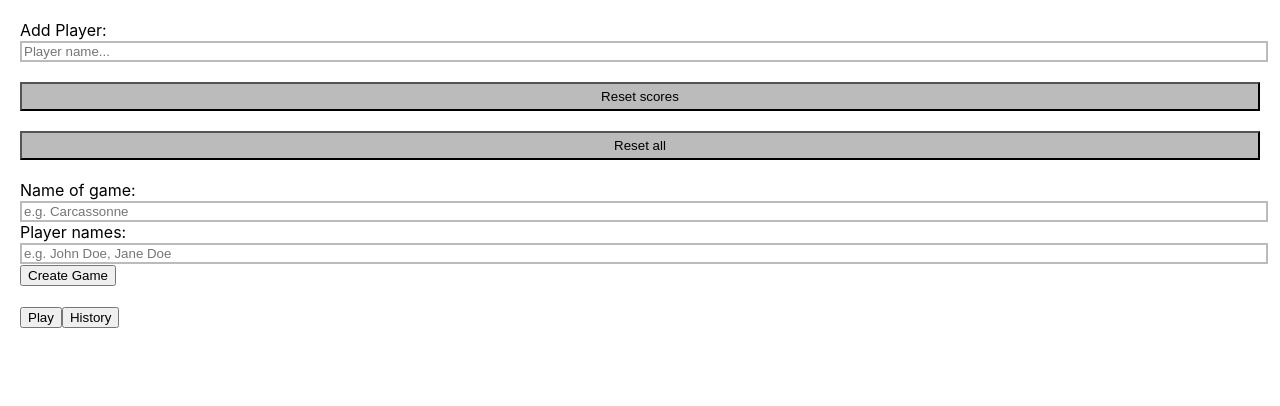
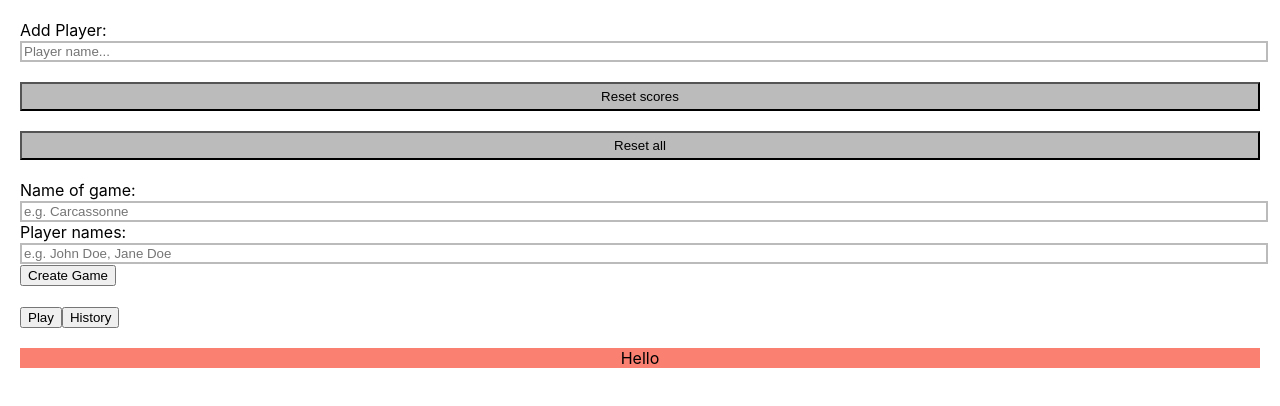
Before and after one commit to eileenfuerstenau/scorekeeper, a React (Create React App) app: page / in a window 1280 px wide. Shown: the top 406 px of the page. Built offline with nearby package versions, Linux system fonts and the light colour scheme.

Commit message:
Add Header

```diff
--- a/src/App/App.js
+++ b/src/App/App.js
@@ -5,6 +5,7 @@ import Button from '../Button'
 import { useState } from 'react'
 import GameForm from '../GameForm'
 import Navigation from '../Navigation'
+import Header from '../Header'
 
 export default function App() {
   const [players, setPlayers] = useState([])
@@ -25,6 +26,7 @@ export default function App() {
       <Button text="Reset all" onClick={resetAll} />
       <GameForm onCreateGame={() => console.log('Create Game')} />
       <Navigation onNavigate={() => console.log('Navigate')} />
+      <Header text="Hello" />
     </div>
   )
 
--- a/src/Header/Header.css
+++ b/src/Header/Header.css
@@ -0,0 +1,5 @@
+.Header {
+  display: block;
+  background-color: salmon;
+  text-align: center;
+}
--- a/src/Header/Header.js
+++ b/src/Header/Header.js
@@ -0,0 +1,5 @@
+import './Header.css'
+
+export default function Header({ text }) {
+  return <header className="Header"> {text}</header>
+}
```
